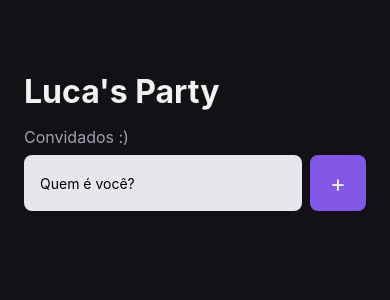
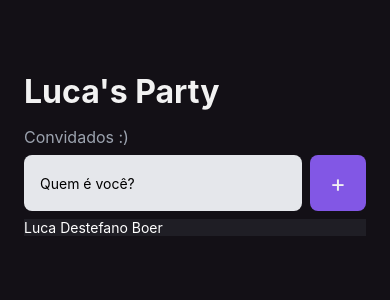
Before and after one commit to lucadboer/im-here-app, a React Native app: screen / in a window 390 px wide. Shown: the top 300 px of the page. Built offline with nearby package versions, Linux system fonts and the light colour scheme.

Commit message:
create participant component

```diff
--- /dev/null
+++ b/src/components/Button/index.tsx
@@ -0,0 +1,13 @@
+import React from "react";
+import { TouchableOpacity } from "react-native";
+import { styles } from "./styles";
+
+
+
+export function Button() {
+  return (
+    <TouchableOpacity style={styles.button} />
+
+
+  )
+}
--- /dev/null
+++ b/src/components/Button/styles.ts
@@ -0,0 +1,14 @@
+import { StyleSheet } from "react-native";
+
+export const styles = StyleSheet.create({
+  button: {
+    backgroundColor: '#8257E5',
+    width: 56,
+    height: 56,
+
+    alignItems: 'center',
+    justifyContent: 'center',
+    borderRadius: 8,
+
+  },
+})
--- /dev/null
+++ b/src/components/Participant/index.tsx
@@ -0,0 +1,11 @@
+import { Text, View } from "react-native";
+import { Button } from "../Button";
+import { styles } from "./styles";
+
+export function Participant() {
+  return (
+    <View style={styles.container}>
+      <Text style={styles.name}>Luca Destefano Boer</Text>
+    </View>
+  )
+}
--- /dev/null
+++ b/src/components/Participant/styles.ts
@@ -0,0 +1,16 @@
+import { StyleSheet } from "react-native";
+
+export const styles = StyleSheet.create({
+  container: {
+    marginTop: 8,
+    flexDirection: 'row',
+    alignItems: 'center',
+    width: '100%',
+    backgroundColor: '#1F1E25',
+  },
+
+  name: {
+    flex: 1,
+    color: '#fff',
+  }
+})
--- a/src/screens/Home/index.tsx
+++ b/src/screens/Home/index.tsx
@@ -1,4 +1,5 @@
 import { Text, TextInput, TouchableOpacity, View } from 'react-native';
+import { Participant } from '../../components/Participant';
 import { styles } from './styles';
 
 export default function Home() {
@@ -19,6 +20,8 @@ export default function Home() {
           <Text style={styles.textButton}>+</Text>
         </TouchableOpacity>
       </View>
+
+      <Participant />
     </View>
   );
 }
```
